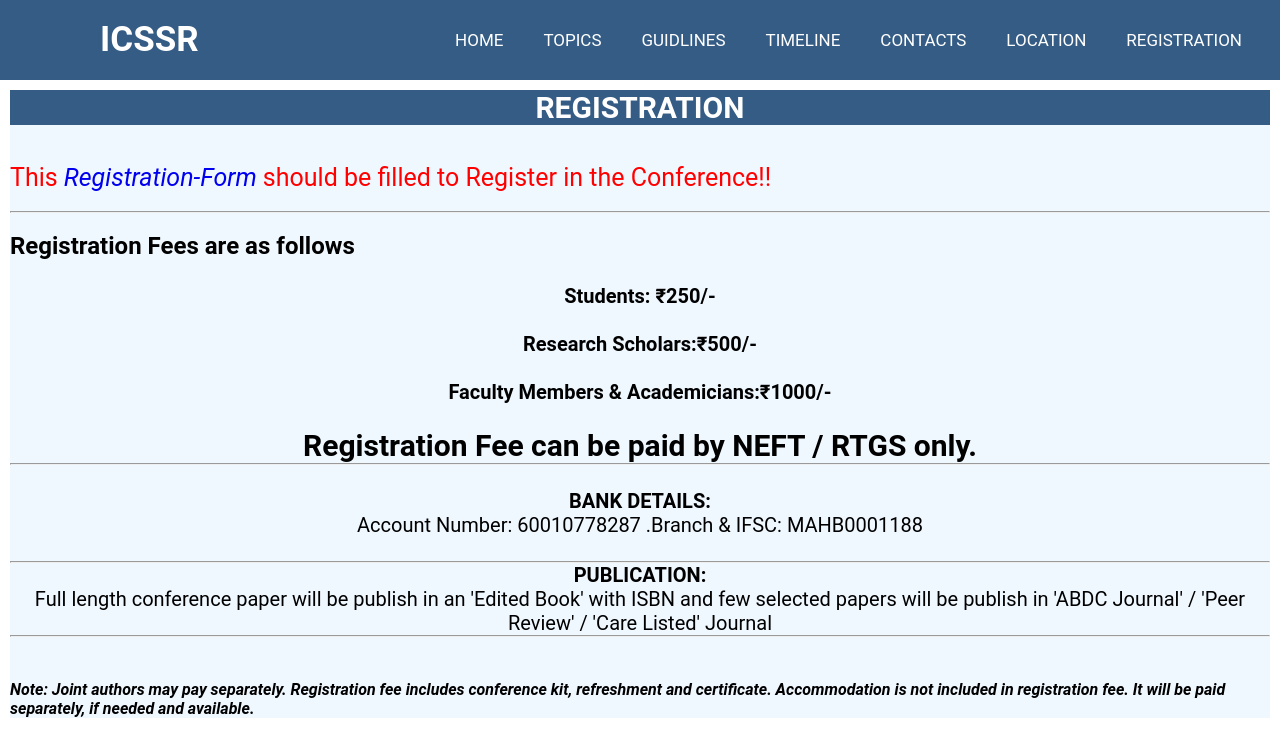
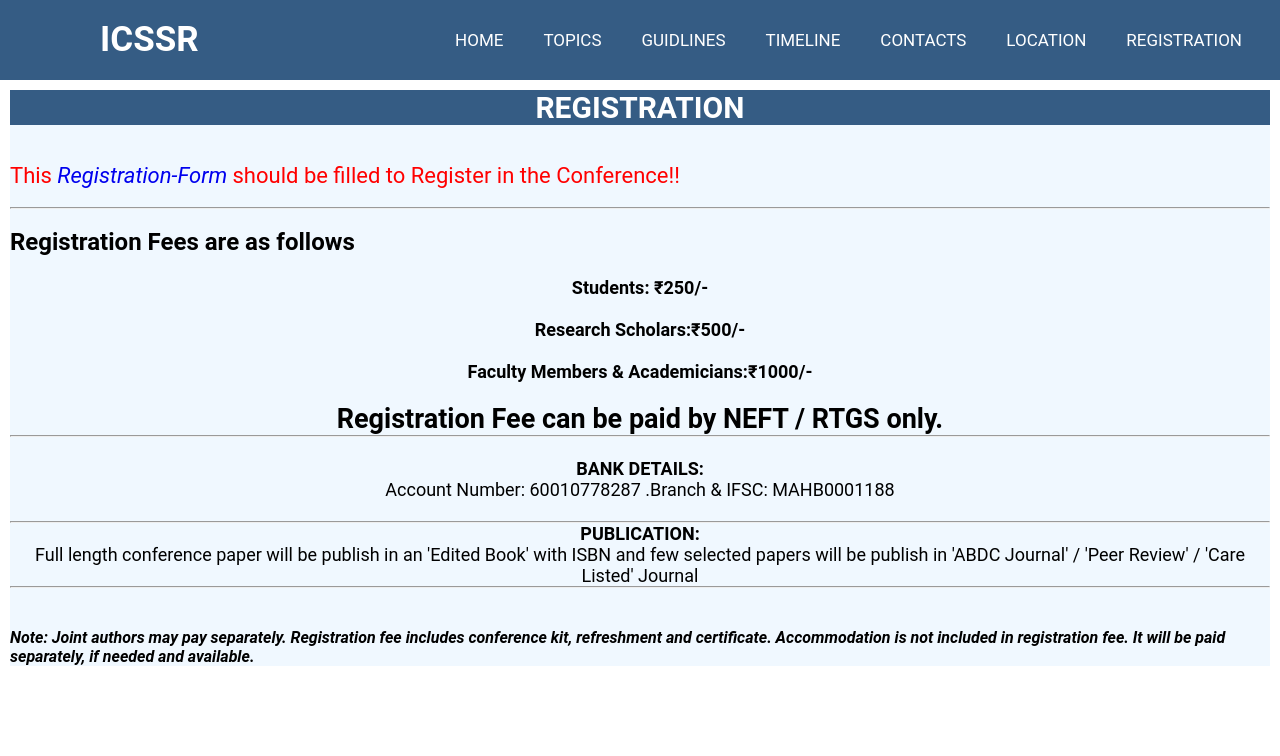
Before and after one commit to keshavsinha17/conferenceweb, a plain HTML site: page Register.html in a window 1280 px wide. Drawn offline with Linux system fonts and the light colour scheme.

Commit message:
new commitss

```diff
--- a/Register.html
+++ b/Register.html
@@ -38,13 +38,13 @@
             </header>
             <br>
             <br>
-            <p style="font-size: 25px;color: red    ;">This<em> <a href="https://forms.gle/DP6QyknnJLcYznZ29" >Registration-Form </a></em>should be filled to Register in the Conference!! </p>
+            <p style="font-size: 22px;color: red    ;">This<em> <a href="https://forms.gle/DP6QyknnJLcYznZ29" >Registration-Form </a></em>should be filled to Register in the Conference!! </p>
             <br>
             <hr>
             <br>
 
             <h1>Registration Fees are as follows</h1>
-            <div style="text-align: center;font-size: 20px;">
+            <div style="text-align: center;font-size: 18px;">
                 <b>
                 <br><p>Students: ₹250/-</p>
                 <br><p>Research Scholars:₹500/-</p>
```
